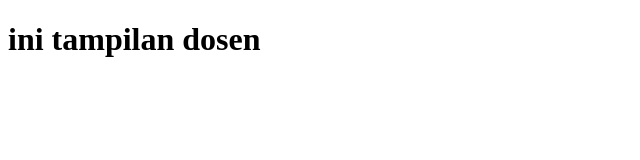
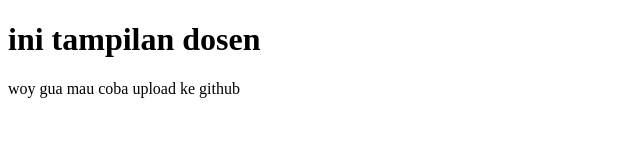
Before and after one commit to RahmadSuryadi99/project-halu, a plain HTML site: page dosen.html in a window 1280 px wide. Shown: the whole page, without its empty margins (0-640 px from the left). Drawn offline with Linux system fonts and the light colour scheme.

Commit message:
menambahkan paragraf pada file dosen.html

```diff
--- a/dosen.html
+++ b/dosen.html
@@ -8,5 +8,6 @@
 </head>
 <body>
     <h1>ini tampilan dosen</h1>
-</body>
+    <p>woy gua mau coba upload ke github</p>
+    </body>
 </html>
```
